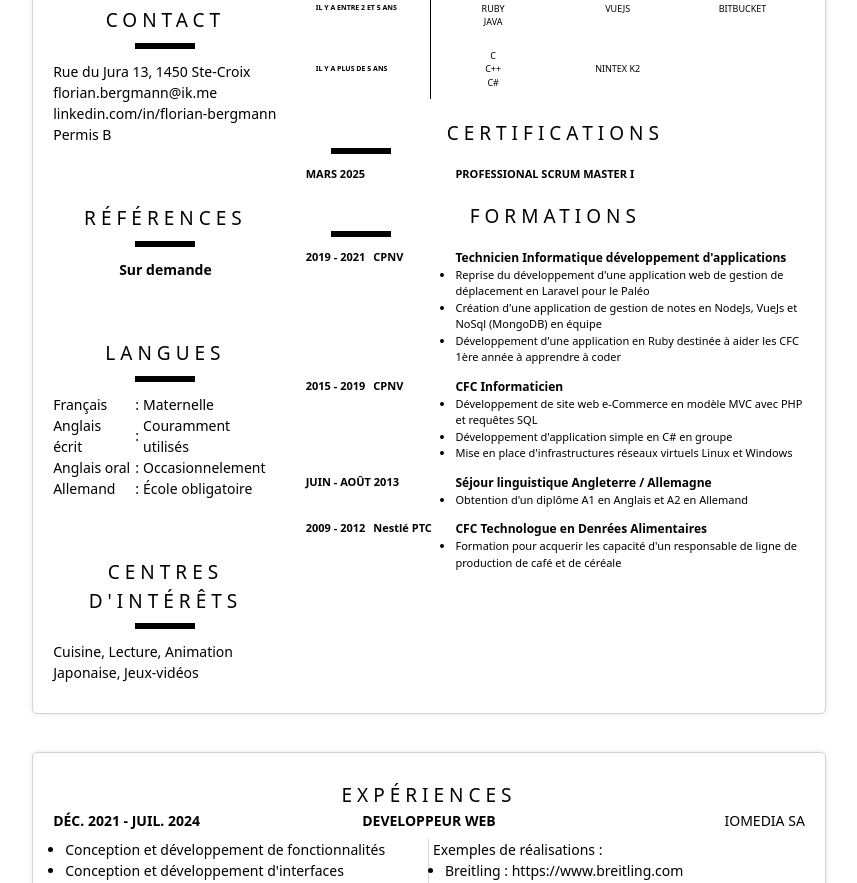
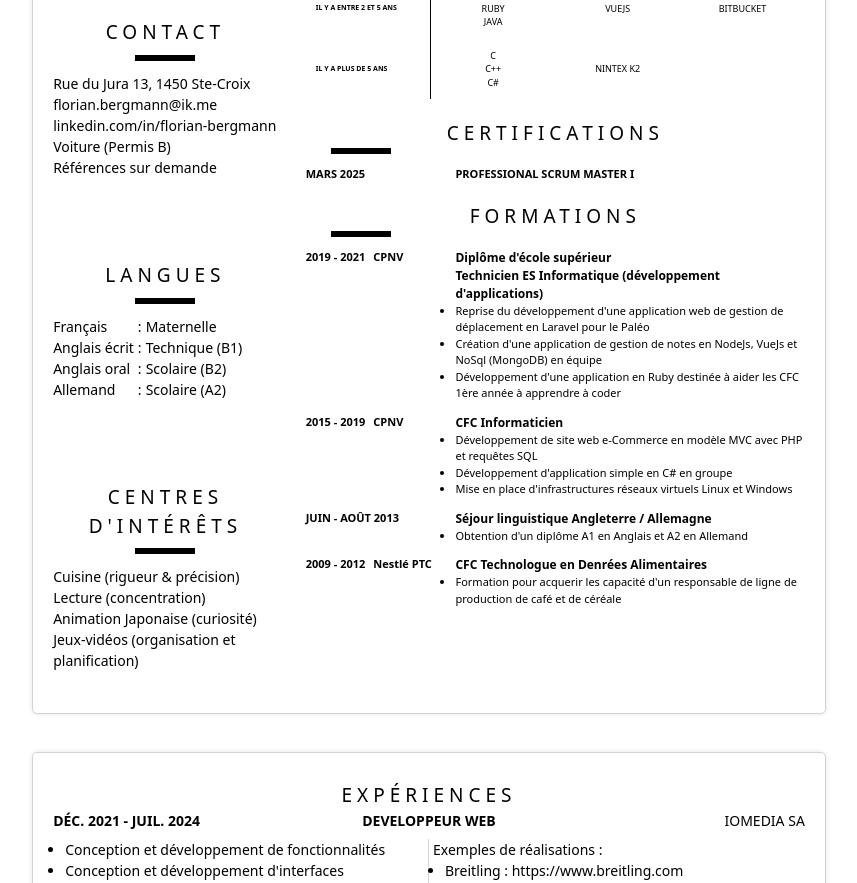
Before and after one commit to BergmannFlorian/eportfolio, a SvelteKit app: page /pdf in a window 1280 px wide. Shown: the part 500-1383 px from the top of the page, without its empty margins (211-1068 px from the left). Built offline with nearby package versions, Linux system fonts and the light colour scheme; a web font is replaced by a local one; what @iconify/tailwind4 would draw is missing.

Commit message:
[PDF] apply change review from coach

```diff
--- a/src/lib/data/cv.json
+++ b/src/lib/data/cv.json
@@ -33,25 +33,25 @@
             },
             {
                 "name": "Anglais écrit",
-                "level": "Couramment utilisés"
+                "level": "Technique (B1)"
             },
             {
                 "name": "Anglais oral",
-                "level": "Occasionnelement"
+                "level": "Scolaire (B2)"
             },
             {
                 "name": "Allemand",
-                "level": "École obligatoire"
+                "level": "Scolaire (A2)"
             }
         ],
         "hobbys": [
-            "Cuisine",
-            "Lecture",
-            "Animation Japonaise",
-            "Jeux-vidéos"
+            "Cuisine (rigueur & précision)",
+            "Lecture (concentration)",
+            "Animation Japonaise (curiosité)",
+            "Jeux-vidéos (organisation et planification)"
         ],
         "others": [
-            "Permis B"
+            "Voiture (Permis B)"
         ]
     },
     "jobs": [
@@ -331,7 +331,8 @@
     ],
     "formations": [
         {
-            "name": "Technicien Informatique développement d'applications",
+            "name": "Diplôme d'école supérieur",
+            "degree": "Technicien ES Informatique (développement d'applications)",
             "company": "CPNV",
             "start": "01.08.2019",
             "end": "31.07.2021",
@@ -398,6 +399,7 @@
         },
         {
             "name": "CFC Informaticien",
+            "degree": "",
             "company": "CPNV",
             "start": "01.08.2015",
             "end": "31.07.2019",
@@ -433,6 +435,7 @@
         },
         {
             "name": "Séjour linguistique Angleterre / Allemagne",
+            "degree": "",
             "company": "",
             "start": "01.06.2013",
             "end": "31.08.2013",
@@ -449,6 +452,7 @@
         },
         {
             "name": "CFC Technologue en Denrées Alimentaires",
+            "degree": "",
             "company": "Nestlé PTC",
             "start": "01.08.2009",
             "end": "31.07.2012",
--- a/src/lib/interfaces/cv.ts
+++ b/src/lib/interfaces/cv.ts
@@ -57,6 +57,7 @@ export interface Job {
 
 export interface Formation {
     name: string,
+    degree: string,
     company: string,
     start: string,
     end: string,
--- a/src/routes/pdf/first/Formations.svelte
+++ b/src/routes/pdf/first/Formations.svelte
@@ -34,8 +34,11 @@
                         {formation.company}
                     </div>
                 </div>
-                <div class="font-bold text-[12px] col-span-7">
+                <div class="font-bold text-[12px] col-start-4 col-end-11">
                     {formation.name}
+                </div>
+                <div class="font-bold text-[12px] col-start-4 col-end-11">
+                    {formation.degree}
                 </div>
                 <ul class="col-start-4 col-end-11 list-disc">
                     {#each formation.tasks as task}
--- a/src/routes/pdf/first/Infos.svelte
+++ b/src/routes/pdf/first/Infos.svelte
@@ -33,9 +33,11 @@
                     <div>{other}</div>
                 </div>
             {/each}
-        </Section>
-        <Section title="références" center={true} titleLight={true}>
-            <div class="text-center w-full font-bold">Sur demande</div>
+            <div class="flex content-center">
+                <span class="icon-[solar--bookmark-circle-broken] my-auto"
+                ></span>
+                <div>Références sur demande</div>
+            </div>
         </Section>
         <Section title="langues" center={true} titleLight={true}>
             <table>
@@ -51,7 +53,9 @@
             </table>
         </Section>
         <Section title="centres d'intérêts" center={true} titleLight={true}>
-            <div>{infos.hobbys.join(", ")}</div>
+            {#each infos.hobbys as hobby}
+                <div>{hobby}</div>
+            {/each}
         </Section>
     </div>
 </div>
```
